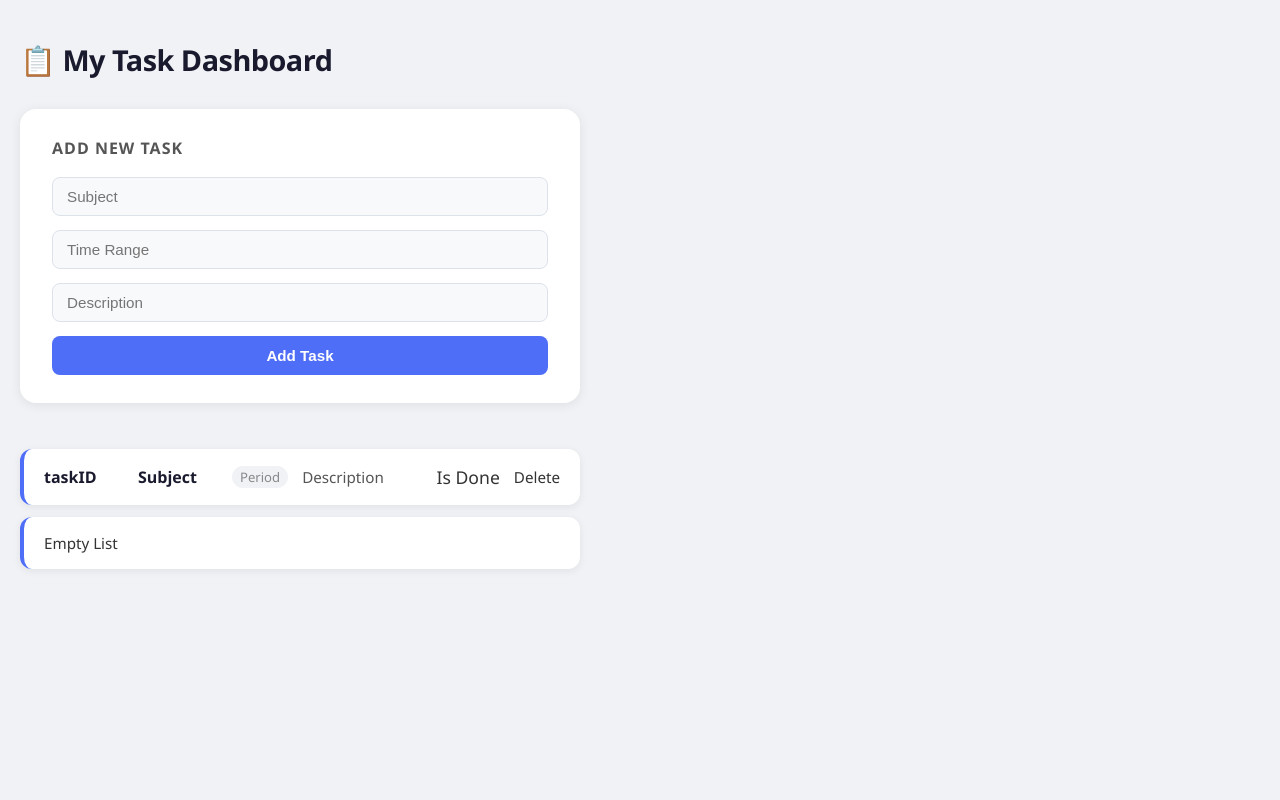
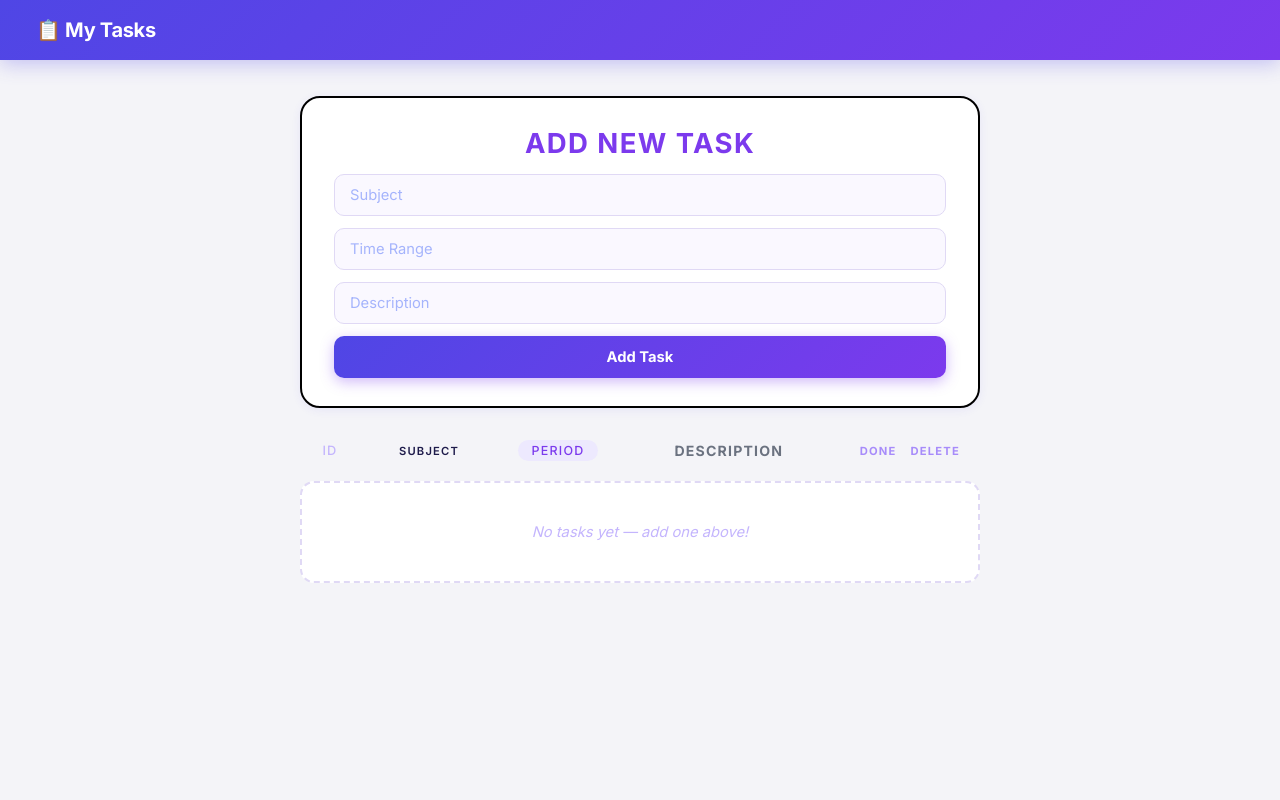
Before and after one commit to ahj1234/WebToDoList, a Flask app: page /Dashboard in a window 1280 px wide. Run offline with Flask 3, Linux system fonts and the light colour scheme.

Commit message:
new ui thanks to claude

```diff
--- a/static/Dashboard/style.css
+++ b/static/Dashboard/style.css
@@ -1,4 +1,5 @@
-/* ── Reset & Base ──────────────────────────────────────── */
+@import url('https://fonts.googleapis.com/css2?family=Inter:wght@300;400;500;600;700&display=swap');
+
 *, *::before, *::after {
     box-sizing: border-box;
     margin: 0;
@@ -6,154 +7,229 @@
 }
 
 body {
-    font-family: 'Segoe UI', system-ui, sans-serif;
-    background: #f0f2f5;
-    color: #1a1a2e;
+    font-family: 'Inter', system-ui, sans-serif;
+    background: #f4f4f8;
+    color: #1e1b4b;
     min-height: 100vh;
-    padding: 40px 20px;
 }
 
-/* ── Page Header ───────────────────────────────────────── */
-body::before {
-    content: "📋 My Task Dashboard";
-    display: block;
-    font-size: 1.8rem;
+/* ── Top Bar ─────────────────────── */
+.top-bar {
+    background: linear-gradient(135deg, #4f46e5 0%, #7c3aed 100%);
+    color: #ffffff;
+    font-size: 1.25rem;
     font-weight: 700;
-    color: #1a1a2e;
-    margin-bottom: 30px;
-    letter-spacing: -0.5px;
+    letter-spacing: -0.3px;
+    padding: 18px 36px;
+    box-shadow: 0 4px 20px rgba(79, 70, 229, 0.3);
+    margin-bottom: 36px;
 }
 
-/* ── Add Task Form ─────────────────────────────────────── */
-form {
+/* ── Container ───────────────────── */
+.container {
+    max-width: 720px;
+    margin: 0 auto;
+    padding: 0 20px 48px;
+}
+
+/* ── Add Task Form ───────────────── */
+.add-form {
     background: #ffffff;
-    border-radius: 16px;
+    border-radius: 20px;
     padding: 28px 32px;
-    max-width: 560px;
-    box-shadow: 0 2px 12px rgba(0, 0, 0, 0.08);
+    box-shadow: 0 2px 10px rgba(79, 70, 229, 0.08);
     display: flex;
     flex-direction: column;
-    gap: 14px;
+    gap: 12px;
+    border: 2px solid #000000;
+    margin-bottom: 28px;
 }
 
-form h3 {
-    font-size: 1rem;
-    font-weight: 600;
-    color: #555;
+.form-title {
+    font-size: 1.72rem;
+    font-weight: 700;
+    color: #7c3aed;
     text-transform: uppercase;
-    letter-spacing: 1px;
-    margin-bottom: 4px;
+    letter-spacing: 1.4px;
+    margin-bottom: 2px;
+    text-align: center;
 }
 
-/* Text inputs */
-form input[type="text"] {
+.add-form input[type="text"] {
     width: 100%;
-    padding: 10px 14px;
-    border: 1.5px solid #dde1ea;
-    border-radius: 8px;
-    font-size: 0.95rem;
-    color: #1a1a2e;
-    background: #f8f9fb;
-    transition: border-color 0.2s, box-shadow 0.2s;
+    padding: 11px 15px;
+    border: 1.5px solid #e0d9f5;
+    border-radius: 10px;
+    font-size: 0.92rem;
+    color: #1e1b4b;
+    background: #faf8ff;
+    font-family: inherit;
     outline: none;
+    transition: border-color 0.2s, box-shadow 0.2s, background 0.2s;
 }
 
-form input[type="text"]:focus {
-    border-color: #4f6ef7;
-    box-shadow: 0 0 0 3px rgba(79, 110, 247, 0.12);
+.add-form input[type="text"]::placeholder {
+    color: #a5b4fc;
+}
+
+.add-form input[type="text"]:focus {
+    border-color: #7c3aed;
+    box-shadow: 0 0 0 3px rgba(124, 58, 237, 0.12);
     background: #fff;
 }
 
-/* Checkbox */
-form label {
-    display: flex;
-    align-items: center;
-    gap: 8px;
-    font-size: 0.9rem;
-    color: #555;
+.add-form input[type="submit"] {
+    width: 100%;
+    padding: 12px;
+    background: linear-gradient(135deg, #4f46e5, #7c3aed);
+    color: #ffffff;
+    border: none;
+    border-radius: 10px;
+    font-size: 0.92rem;
+    font-weight: 700;
+    font-family: inherit;
     cursor: pointer;
+    box-shadow: 0 4px 14px rgba(124, 58, 237, 0.35);
+    transition: opacity 0.2s, transform 0.15s, box-shadow 0.15s;
 }
 
-form input[type="checkbox"] {
-    width: 17px;
-    height: 17px;
-    accent-color: #4f6ef7;
-    cursor: pointer;
+.add-form input[type="submit"]:hover {
+    opacity: 0.9;
+    transform: translateY(-1px);
+    box-shadow: 0 6px 18px rgba(124, 58, 237, 0.4);
 }
 
-/* Submit button */
-form input[type="submit"] {
-    width: 100%;
-    padding: 11px;
-    background: #4f6ef7;
-    color: #fff;
-    border: none;
-    border-radius: 8px;
-    font-size: 0.95rem;
-    font-weight: 600;
-    cursor: pointer;
-    transition: background 0.2s, transform 0.1s;
+.add-form input[type="submit"]:active {
+    transform: translateY(0);
 }
 
-form input[type="submit"]:hover  { background: #3a57d4; }
-form input[type="submit"]:active { transform: scale(0.98); }
-
-/* ── Task List Container ───────────────────────────────── */
-ul {
+/* ── Task List ───────────────────── */
+.task-list {
     list-style: none;
-    max-width: 560px;
-    margin-top: 24px;
     display: flex;
     flex-direction: column;
-    gap: 12px;
+    gap: 10px;
 }
 
-/* ── Each Task Card ────────────────────────────────────── */
-ul li {
-    background: #ffffff;
-    border-radius: 12px;
-    padding: 16px 20px;
-    box-shadow: 0 2px 8px rgba(0, 0, 0, 0.07);
+/* ── Header Row ──────────────────── */
+.task-header {
     display: flex;
     align-items: center;
     gap: 14px;
-    font-size: 0.95rem;
-    color: #333;
-    border-left: 4px solid #4f6ef7;
-    transition: box-shadow 0.2s;
+    padding: 4px 20px 10px;
+    font-size: 0.7rem;
+    font-weight: 700;
+    text-transform: uppercase;
+    letter-spacing: 1.2px;
+    color: #a78bfa;
 }
 
-ul li:hover {
-    box-shadow: 0 4px 16px rgba(0, 0, 0, 0.11);
+/* ── Task Card ───────────────────── */
+.task-card {
+    background: #ffffff;
+    border-radius: 14px;
+    padding: 14px 20px;
+    box-shadow: 0 2px 12px rgba(79, 70, 229, 0.07);
+    display: flex;
+    align-items: center;
+    gap: 14px;
+    font-size: 0.92rem;
+    color: #374151;
+    border-left: 4px solid #7c3aed;
+    transition: box-shadow 0.2s, transform 0.15s;
 }
 
-ul li strong {
-    font-size: 1rem;
-    color: #1a1a2e;
-    min-width: 80px;
+.task-card:hover {
+    box-shadow: 0 6px 20px rgba(79, 70, 229, 0.13);
+    transform: translateY(-1px);
 }
 
-ul li span.time {
-    font-size: 0.82rem;
-    color: #888;
-    background: #f0f2f5;
-    padding: 2px 8px;
-    border-radius: 20px;
+/* ── Columns ─────────────────────── */
+.col-id {
+    width: 20px;
+    color: #c4b5fd;
+    font-size: 0.8rem;
+    font-weight: 500;
+    text-align: center;
 }
 
-ul li span.desc {
-    flex: 1;
-    color: #555;
+.col-subject {
+    width: 150px;
+    font-weight: 600;
+    color: #1e1b4b;
+    align-self: center;
+    text-align: center;
 }
 
-ul li span.status {
-    font-size: 1.1rem;
+.col-time {
+    font-size: 0.78rem;
+    color: #7c3aed;
+    background: #ede9fe;
+    padding: 3px 10px;
+    border-radius: 20px;
+    font-weight: 500;
+    white-space: nowrap;
+    width: 80px;
+    text-align: center;
 }
 
-/* Empty state */
-ul li:only-child:has(span.empty) {
-    border-left-color: #ccc;
-    color: #aaa;
+.col-desc {
+    width: 200px;
+    flex: 1;
+    color: #6b7280;
+    font-size: 0.88rem;
+    text-align: center;
+}
+
+.col-status input[type="checkbox"] {
+    width: 17px;
+    height: 17px;
+    accent-color: #7c3aed;
+    cursor: pointer;
+    text-align: center;
+    align-self: center;
+    align-items: center;
+    align-content: center;
+}
+
+/* ── Delete Button ───────────────── */
+.delete-form {
+    display: flex;
+    align-items: center;
+    align-items: center;
+    align-self: center;
+    align-content: center;
+}
+
+.btn-delete {
+    background: transparent;
+    color: #d1d5db;
+    border: 1.5px solid #e5e7eb;
+    border-radius: 8px;
+    padding: 6px 10px;
+    font-size: 0.88rem;
+    cursor: pointer;
+    font-family: inherit;
+    transition: color 0.2s, border-color 0.2s, background 0.2s;
+    line-height: 1;
+    align-self: center;
+    align-items: center;
+}
+
+.btn-delete:hover {
+    color: #ef4444;
+    border-color: #fca5a5;
+    background: #fef2f2;
+}
+
+/* ── Empty State ─────────────────── */
+.task-empty {
+    background: #ffffff;
+    border-radius: 14px;
+    padding: 40px;
+    text-align: center;
+    border: 2px dashed #e0d9f5;
+    color: #c4b5fd;
     font-style: italic;
-    justify-content: center;
+    font-size: 0.92rem;
 }
--- a/templates/Dashboard/index.html
+++ b/templates/Dashboard/index.html
@@ -1,42 +1,54 @@
 <!DOCTYPE html>
-<html>
+<html lang="en">
 <head>
+    <meta charset="UTF-8">
+    <meta name="viewport" content="width=device-width, initial-scale=1.0">
     <link rel="stylesheet" href="{{ url_for('static', filename='Dashboard/style.css') }}">
     <script src="{{ url_for('static', filename='Dashboard/script.js') }}"></script>
 </head>
 <body>
-        <form action="/Dashboard" method="POST">
-            <h3>Add New Task</h3>
+    <header class="top-bar">📋 My Tasks</header>
+
+    <main class="container">
+
+        <form action="/Dashboard" method="POST" class="add-form">
+            <h3 class="form-title">Add New Task</h3>
             <input type="text" name="subject" placeholder="Subject">
             <input type="text" name="TimeRange" placeholder="Time Range">
             <input type="text" name="description" placeholder="Description">
             <input type="submit" value="Add Task">
         </form>
-        <br>
-        <ul>
-            <li>
-                <strong>taskID</strong>
-                <strong>Subject</strong>
-                <span class="time">Period</span>
-                <span class="desc">Description</span>
-                <span class="status">Is Done</span>
-                <span>Delete</span>
+
+        <ul class="task-list">
+            <li class="task-header">
+                <span class="col-id">ID</span>
+                <span class="col-subject">Subject</span>
+                <span class="col-time">Period</span>
+                <span class="col-desc">Description</span>
+                <span class="col-status">Done</span>
+                <span class="col-action">Delete</span>
             </li>
+
             {% for id, task in Current_List.items() %}
-                <li>
-                    <strong>{{ task.taskID }}</strong>
-                    <strong>{{ task.Subject }}</strong>
-                    <span class="time">{{ task.Time_Range }}</span>
-                    <span class="desc">{{ task.Description }}</span>
-                    <span class="status"><input Type="checkbox"></span>
-
-                    <form action="/delete/{{ id }}" method="POST">
-                        <input type="submit" value="🗑 Delete">
+            <li class="task-card">
+                <span class="col-id">{{ task.taskID }}</span>
+                <strong class="col-subject">{{ task.Subject }}</strong>
+                <span class="col-time">{{ task.Time_Range }}</span>
+                <span class="col-desc">{{ task.Description }}</span>
+                <span class="col-status">
+                    <input type="checkbox">
+                </span>
+                <form action="/delete/{{ id }}" method="POST" class="delete-form">
+                    <button type="submit" class="btn-delete">🗑</button>
                 </form>
             </li>
             {% else %}
-                <li><span class="empty">Empty List</span></li>
+            <li class="task-empty">
+                <span>No tasks yet — add one above!</span>
+            </li>
             {% endfor %}
         </ul>
+
+    </main>
 </body>
 </html>
```
Also changed, not shown: static/LoginPage/style.css (+142 -11 lines), templates/LoginPage/index.html (+16 -20 lines). Lines whose indentation alone changed are shown as unchanged.
